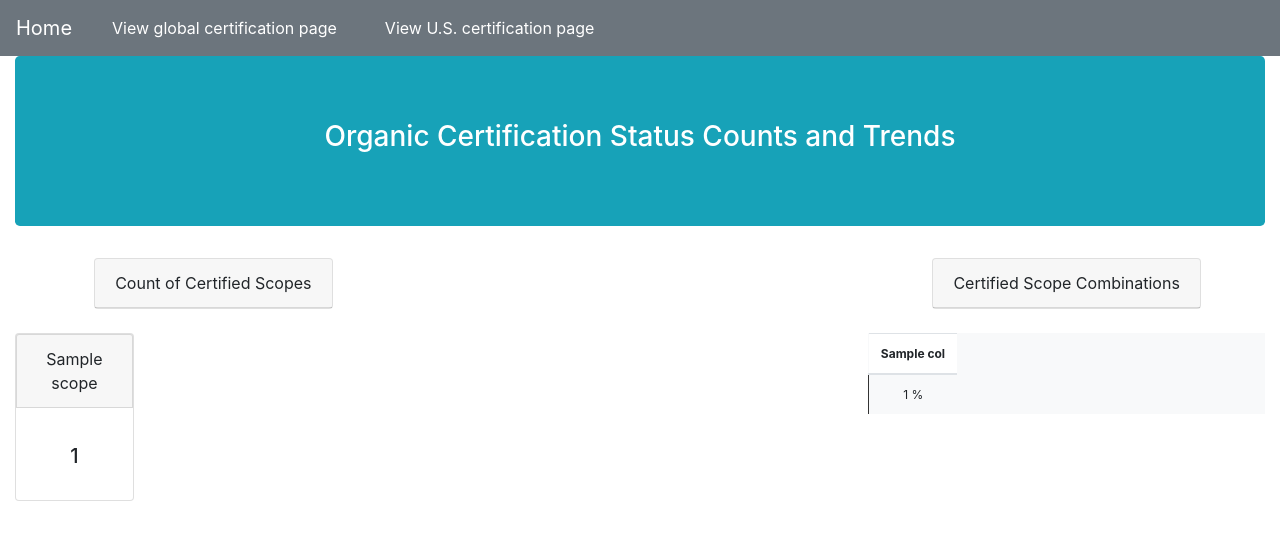
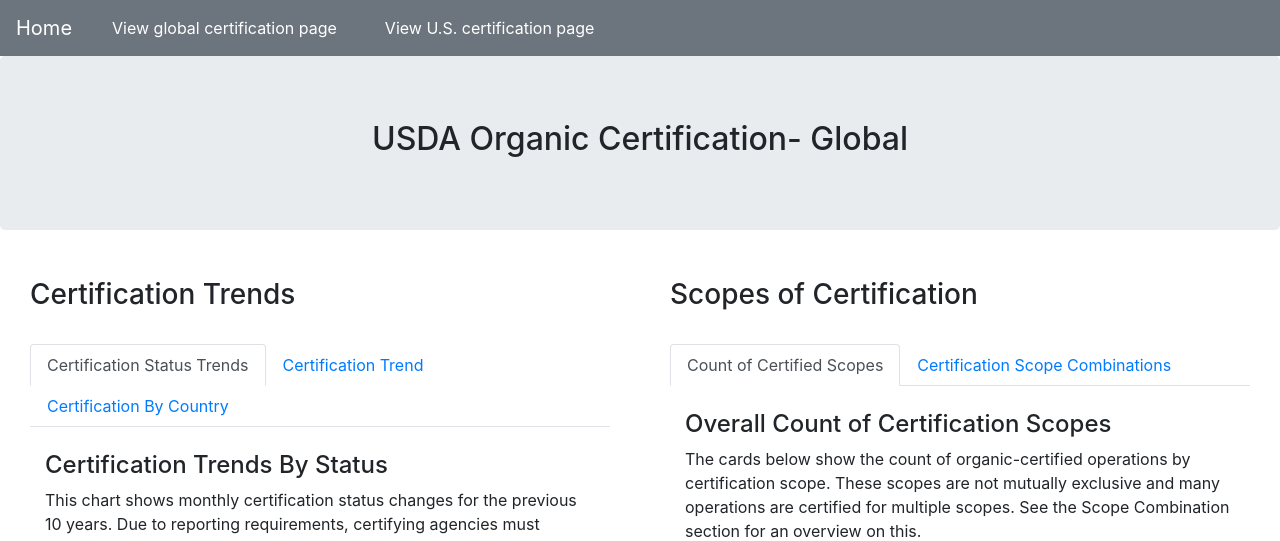
Before and after one commit to danstd/organic_integrity_flask, a Flask app: template templates/world.html in a window 1280 px wide. Shown: the top 541 px of the page. Run offline with Flask 2, Linux system fonts and the light colour scheme; the template is opened without the code that fills it: most values are stand-ins (such as "Sample title", 1, 10 or a date in 2020); some libraries are stand-ins or nearby versions; grey boxes are pictures that could not be loaded.

Commit message:
Updated views
Note: scope combination is not working on pythonanywhere currently

```diff
--- a/templates/world.html
+++ b/templates/world.html
@@ -43,44 +43,98 @@
 				<a class="nav-item nav-link mx-3 active" href="{{ url_for('united_states') }}">View U.S. certification page</a>
 			</div>
 		</nav>
-
-        <!--<div class="container">
-            <p> Organic Data</p>
-
-        <br>
-
-            </p>
-                <form action="." method="POST">
-                    <div class="form-group">
-                    </div>
-                  <button type="submit" class="btn btn-success">Submit</button>
-                </form>
-        </div> -->
-
-		<div class="container-fluid">
-			<div class="jumbotron bg-info text-white">
-				<h3 style="text-align:center;">Organic Certification Status Counts and Trends</h3>
-			</div>
+		<div class="jumbotron">
+		  <h2 style="text-align:center;">USDA Organic Certification- Global</h2>
 		</div>
 
 		<div class="container-fluid">
+
 			<div class="row">
-			<!-- Scope card visualizations -->
-			<div class="col-lg-4">
-				<div class="row justify-content-center"> <!-- Collapsible header -->
-					<div id="accordion" role="tablist" aria-multiselectable="true">
-                      <div class="card text-center">
-                        <div class="card-header" role="tab" id="headingOne"  data-toggle="collapse" data-parent="#accordion" href="#collapseOne" aria-expanded="true" aria-controls="collapseOne">
-                              Count of Certified Scopes
+				<!-- Certification status trends and counts -->
+				<div class="col-lg-6">
+					<div class="container mt-3">
+					  <h3>Certification Trends</h3>
+					  <br>
+					  <!-- Nav tabs -->
+					  <ul class="nav nav-tabs">
+						<li class="nav-item">
+						  <a class="nav-link active" data-toggle="tab" href="#home">Certification Status Trends</a>
+						</li>
+						<li class="nav-item">
+						  <a class="nav-link" data-toggle="tab" href="#menu1">Certification Trend</a>
+						</li>
+						<li class="nav-item">
+						  <a class="nav-link" data-toggle="tab" href="#menu2">Certification By Country</a>
+						</li>
+					  </ul>
+
+					  <!-- Tab panels -->
+					  <div class="tab-content">
+						<div id="home" class="container tab-pane active"><br>
+						  <h4>Certification Trends By Status</h4>
+						  <p>This chart shows monthly certification status changes for the previous 10 years.
+							Due to reporting requirements, certifying agencies must update their data at least once
+							by January of each year.
+							Therefore it may take up to a year for the full counts to be received.
+							Judging from the data, it appears that certification surrenders were not tracked before 2019
+						  </p>
+						  <img class="img-responsive" src={{ status_date_url}} alt="Chart" style="width:100%">
 						</div>
-                        <div id="collapseOne" class="card-block collapse in text-left" role="tabpanel" aria-labelledby="headingOne">
-                             <p>The cards below show the count of organic-certified operations by certification scope.<br>These scopes are not mutually exclusive
-								and many operations are certified for multiple scopes.<br>See the Scope Combination section for an overview on this.</p>
+						<div id="menu1" class="container tab-pane fade"><br>
+						  <h4>Overall Certification Change Over Time</h4>
+						  <p>Below, the net change in certification is shown as
+						     Certified - (Surrendered, Suspended, and Revoked)
+							 The status 'Applied; APEDA Certified' is not included.</p>
+						  <img class="img-responsive" src={{ simple_status_date_url}} alt="Chart" style="width:100%">
+						</div>
+						<div id="menu2" class="container tab-pane fade"><br>
+						  <h4>Certification Status Breakdown By County</h4>
+							<p>This table shows the count of certification statuses by country.
+								Note that the first entry gives the overall counts.
+							</p>
+							<table class="table table-responsive table-hover" style="font-size: 12px; width: 100%">
+								<thead style="position: sticky; background-color: white; top: 0">
+									{% for col in country_table_cols %}
+										<th>{{ col }}</th>
+									{% endfor %}
+								</thead>
+								<tbody style="margin-top: 16px">
+									{% for country in country_table %}
+										<tr style">
+											{% for attribute in country %}
+												<td>{{ attribute}}</td>
+											{% endfor %}
+										</tr>
+									{% endfor %}
+								</tbody>
+							</table>
 						</div>
 					  </div>
 					</div>
 				</div>
+				<!-- Certification Scope Views -->
+				<div class="col-lg-6">
+					<div class="container mt-3">
+					  <h3>Scopes of Certification</h3>
 					  <br>
+					  <!-- Nav tabs -->
+					  <ul class="nav nav-tabs">
+						<li class="nav-item">
+						  <a class="nav-link active" data-toggle="tab" href="#scope_cards">Count of Certified Scopes</a>
+						</li>
+						<li class="nav-item">
+						  <a class="nav-link" data-toggle="tab" href="#scope_combos">Certification Scope Combinations</a>
+						</li>
+					  </ul>
+
+					  <!-- tab panels -->
+					  <div class="tab-content">
+						<div id="scope_cards" class="container tab-pane active"><br>
+						  <h4>Overall Count of Certification Scopes</h4>
+						  <p>The cards below show the count of organic-certified operations by certification scope.
+							These scopes are not mutually exclusive and many operations are certified for multiple scopes.
+							See the Scope Combination section for an overview on this.
+						  </p>
 						  <div class="card-columns">
 							{% for scope, scope_count in scopes_display.items() %}
 							<div class="card mb-3 text-center">
@@ -93,23 +147,9 @@
 							{% endfor %}
 							</div>
 						</div>
-			<div class="col-lg-4">
-			</div>
-			<!-- Scope combination visualization -->
-			<div class="col-lg-4">
-				<div class="row justify-content-center"> <!-- Collapsible header -->
-					<div id="accordion" role="tablist" aria-multiselectable="true">
-                      <div class="card text-center">
-                        <div class="card-header" role="tab" id="headingOne"  data-toggle="collapse" data-parent="#accordion" href="#collapseTwo" aria-expanded="true" aria-controls="collapseOne">
-                              Certified Scope Combinations
-                        </div>
-                        <div id="collapseTwo" class="card-block collapse in text-left" role="tabpanel" aria-labelledby="headingOne">
+						<div id="scope_combos" class="container tab-pane fade"><br>
+						  <h4>Certified Scope Combinations</h4>
 						  <p>This table shows combinations of certified scopes in decreasing order of prevalence</p>
-                        </div>
-					  </div>
-					</div>
-				</div>
-				<br>
 						  <table class="table table-responsive table-hover bg-light" style="font-size: 12px; width: 100%">
 							<thead style="position: sticky; background-color: white; top: 0">
 								<tr>
@@ -136,31 +176,7 @@
 						  </table>
 						</div>
 					  </div>
-			</hr>
-			<br>
-			<div class="row">
-				<!--Organic Operations By Country< Table-->
-				<div class="col-lg-6">
-					<table class="table table-responsive table-hover" style="font-size: 12px; width: 100%">
-						<thead style="position: sticky; background-color: white; top: 0">
-							{% for col in country_table_cols %}
-								<th>{{ col }}</th>
-							{% endfor %}
-						</thead>
-						<tbody style="margin-top: 16px">
-							{% for country in country_table %}
-								<tr style">
-									{% for attribute in country %}
-										<td>{{ attribute}}</td>
-									{% endfor %}
-								</tr>
-							{% endfor %}
-						</tbody>
-					</table>
 					</div>
-				<!-- Certification Trends Plot -->
-				<div class="col-lg-6">
-					<img class="img-responsive" src={{ status_date_url}} alt="Chart" style="width:100%">
 				</div>
 			</div>
 		</div>
```
Also changed, not shown: templates/organic_main_page.html (added, +71 -0 lines), templates/united_states.html (+69 -38 lines). Lines whose indentation alone changed are shown as unchanged.
